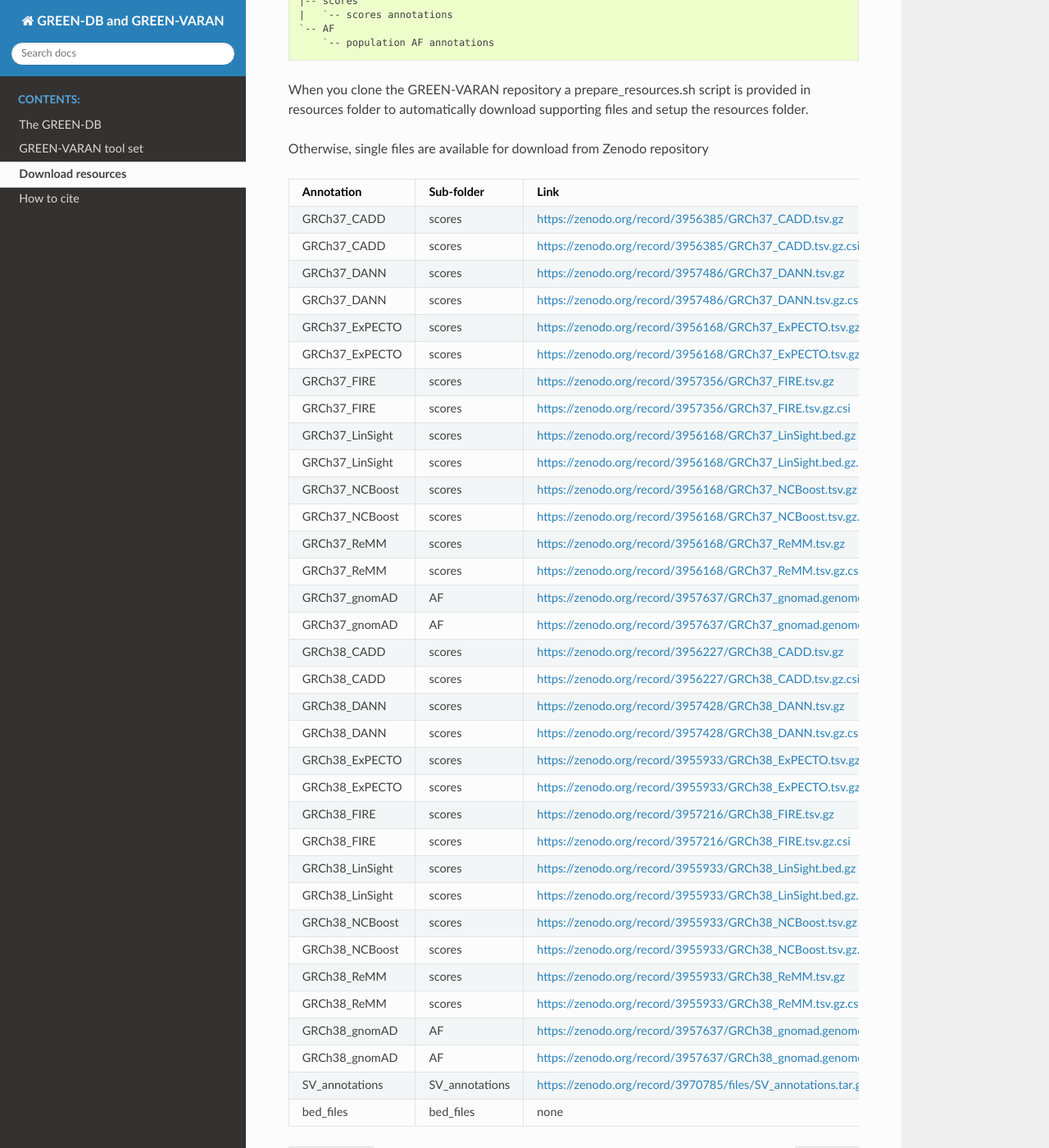
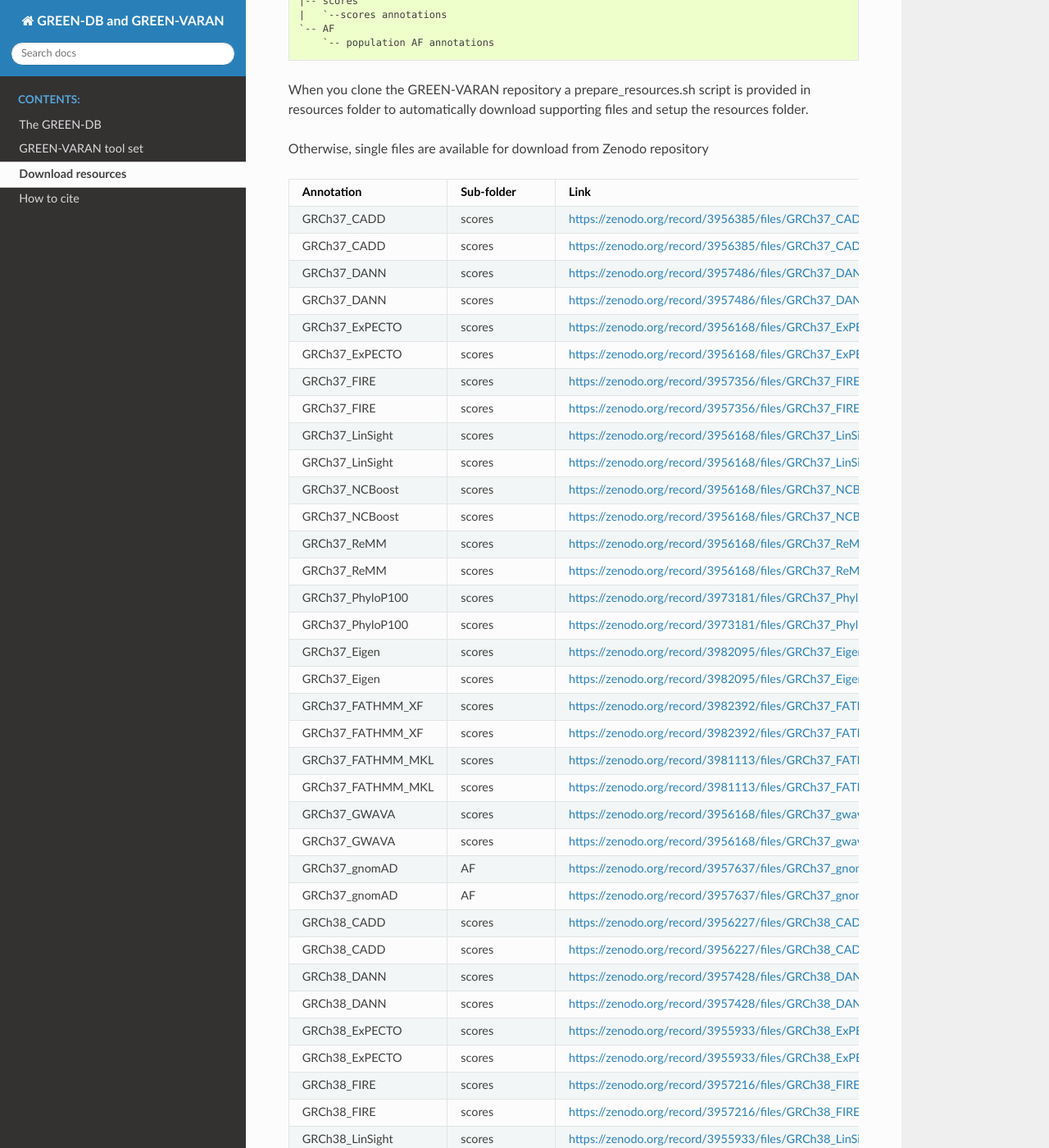
Before and after one commit to edg1983/GREEN-VARAN, a Sphinx documentation site: the page built from docs/Download.rst, in a window 1280 px wide and 1400 px high, scrolled down 394 px. Shown: the whole window at 82% size. Built offline with Sphinx 7.4.7 and the Read the Docs theme 2.0.0, drawn with Linux system fonts in a browser that asks for light colours; some of the changed text lies outside the part shown.

Commit message:
Updated docs and readme

```diff
--- a/docs/Download.rst
+++ b/docs/Download.rst
@@ -5,7 +5,7 @@ To perform annotations GREEN-VARAN tools require a series of supporting files.
 By default, various resources are expected in the ``resources`` folder within the tool folder.
 The expected folder structure in resources is as follow
 
-.. code-block:: bash
+.. code-block::
 
     .
     |-- SQlite
@@ -15,7 +15,7 @@ The expected folder structure in resources is as follow
     |-- bed_files
     |   `-- GREEN-DB BED files
     |-- scores
-    |   `-- scores annotations
+    |   `--scores annotations
     `-- AF
         `-- population AF annotations
 
@@ -28,37 +28,58 @@ Otherwise, single files are available for download from Zenodo repository
     :header: "Annotation","Sub-folder","Link"
     :widths: 20,20,60
 
-    GRCh37_CADD,scores,https://zenodo.org/record/3956385/GRCh37_CADD.tsv.gz
-    GRCh37_CADD,scores,https://zenodo.org/record/3956385/GRCh37_CADD.tsv.gz.csi
-    GRCh37_DANN,scores,https://zenodo.org/record/3957486/GRCh37_DANN.tsv.gz
-    GRCh37_DANN,scores,https://zenodo.org/record/3957486/GRCh37_DANN.tsv.gz.csi
-    GRCh37_ExPECTO,scores,https://zenodo.org/record/3956168/GRCh37_ExPECTO.tsv.gz
-    GRCh37_ExPECTO,scores,https://zenodo.org/record/3956168/GRCh37_ExPECTO.tsv.gz.csi
-    GRCh37_FIRE,scores,https://zenodo.org/record/3957356/GRCh37_FIRE.tsv.gz
-    GRCh37_FIRE,scores,https://zenodo.org/record/3957356/GRCh37_FIRE.tsv.gz.csi
-    GRCh37_LinSight,scores,https://zenodo.org/record/3956168/GRCh37_LinSight.bed.gz
-    GRCh37_LinSight,scores,https://zenodo.org/record/3956168/GRCh37_LinSight.bed.gz.csi
-    GRCh37_NCBoost,scores,https://zenodo.org/record/3956168/GRCh37_NCBoost.tsv.gz
-    GRCh37_NCBoost,scores,https://zenodo.org/record/3956168/GRCh37_NCBoost.tsv.gz.csi
-    GRCh37_ReMM,scores,https://zenodo.org/record/3956168/GRCh37_ReMM.tsv.gz
-    GRCh37_ReMM,scores,https://zenodo.org/record/3956168/GRCh37_ReMM.tsv.gz.csi
-    GRCh37_gnomAD,AF,https://zenodo.org/record/3957637/GRCh37_gnomad.genomes.vcf.gz
-    GRCh37_gnomAD,AF,https://zenodo.org/record/3957637/GRCh37_gnomad.genomes.vcf.gz.csi
-    GRCh38_CADD,scores,https://zenodo.org/record/3956227/GRCh38_CADD.tsv.gz
-    GRCh38_CADD,scores,https://zenodo.org/record/3956227/GRCh38_CADD.tsv.gz.csi
-    GRCh38_DANN,scores,https://zenodo.org/record/3957428/GRCh38_DANN.tsv.gz
-    GRCh38_DANN,scores,https://zenodo.org/record/3957428/GRCh38_DANN.tsv.gz.csi
-    GRCh38_ExPECTO,scores,https://zenodo.org/record/3955933/GRCh38_ExPECTO.tsv.gz
-    GRCh38_ExPECTO,scores,https://zenodo.org/record/3955933/GRCh38_ExPECTO.tsv.gz.csi
-    GRCh38_FIRE,scores,https://zenodo.org/record/3957216/GRCh38_FIRE.tsv.gz
-    GRCh38_FIRE,scores,https://zenodo.org/record/3957216/GRCh38_FIRE.tsv.gz.csi
-    GRCh38_LinSight,scores,https://zenodo.org/record/3955933/GRCh38_LinSight.bed.gz
-    GRCh38_LinSight,scores,https://zenodo.org/record/3955933/GRCh38_LinSight.bed.gz.csi
-    GRCh38_NCBoost,scores,https://zenodo.org/record/3955933/GRCh38_NCBoost.tsv.gz
-    GRCh38_NCBoost,scores,https://zenodo.org/record/3955933/GRCh38_NCBoost.tsv.gz.csi
-    GRCh38_ReMM,scores,https://zenodo.org/record/3955933/GRCh38_ReMM.tsv.gz
-    GRCh38_ReMM,scores,https://zenodo.org/record/3955933/GRCh38_ReMM.tsv.gz.csi
-    GRCh38_gnomAD,AF,https://zenodo.org/record/3957637/GRCh38_gnomad.genomes.vcf.gz
-    GRCh38_gnomAD,AF,https://zenodo.org/record/3957637/GRCh38_gnomad.genomes.vcf.gz.csi
+    GRCh37_CADD,scores,https://zenodo.org/record/3956385/files/GRCh37_CADD.tsv.gz
+    GRCh37_CADD,scores,https://zenodo.org/record/3956385/files/GRCh37_CADD.tsv.gz.csi
+    GRCh37_DANN,scores,https://zenodo.org/record/3957486/files/GRCh37_DANN.tsv.gz
+    GRCh37_DANN,scores,https://zenodo.org/record/3957486/files/GRCh37_DANN.tsv.gz.csi
+    GRCh37_ExPECTO,scores,https://zenodo.org/record/3956168/files/GRCh37_ExPECTO.tsv.gz
+    GRCh37_ExPECTO,scores,https://zenodo.org/record/3956168/files/GRCh37_ExPECTO.tsv.gz.csi
+    GRCh37_FIRE,scores,https://zenodo.org/record/3957356/files/GRCh37_FIRE.tsv.gz
+    GRCh37_FIRE,scores,https://zenodo.org/record/3957356/files/GRCh37_FIRE.tsv.gz.csi
+    GRCh37_LinSight,scores,https://zenodo.org/record/3956168/files/GRCh37_LinSight.bed.gz
+    GRCh37_LinSight,scores,https://zenodo.org/record/3956168/files/GRCh37_LinSight.bed.gz.csi
+    GRCh37_NCBoost,scores,https://zenodo.org/record/3956168/files/GRCh37_NCBoost.tsv.gz
+    GRCh37_NCBoost,scores,https://zenodo.org/record/3956168/files/GRCh37_NCBoost.tsv.gz.csi
+    GRCh37_ReMM,scores,https://zenodo.org/record/3956168/files/GRCh37_ReMM.tsv.gz
+    GRCh37_ReMM,scores,https://zenodo.org/record/3956168/files/GRCh37_ReMM.tsv.gz.csi
+    GRCh37_PhyloP100,scores,https://zenodo.org/record/3973181/files/GRCh37_PhyloP100.bed.gz
+    GRCh37_PhyloP100,scores,https://zenodo.org/record/3973181/files/GRCh37_PhyloP100.bed.gz.csi
+    GRCh37_Eigen,scores,https://zenodo.org/record/3982095/files/GRCh37_Eigen.tsv.gz
+    GRCh37_Eigen,scores,https://zenodo.org/record/3982095/files/GRCh37_Eigen.tsv.gz.csi
+    GRCh37_FATHMM_XF,scores,https://zenodo.org/record/3982392/files/GRCh37_FATHMM-XF_NC.tsv.gz
+    GRCh37_FATHMM_XF,scores,https://zenodo.org/record/3982392/files/GRCh37_FATHMM-XF_NC.tsv.gz.csi
+    GRCh37_FATHMM_MKL,scores,https://zenodo.org/record/3981113/files/GRCh37_FATHMM-MKL_NC.tsv.gz
+    GRCh37_FATHMM_MKL,scores,https://zenodo.org/record/3981113/files/GRCh37_FATHMM-MKL_NC.tsv.gz
+    GRCh37_GWAVA,scores,https://zenodo.org/record/3956168/files/GRCh37_gwava.bed.gz
+    GRCh37_GWAVA,scores,https://zenodo.org/record/3956168/files/GRCh37_gwava.bed.gz.csi
+    GRCh37_gnomAD,AF,https://zenodo.org/record/3957637/files/GRCh37_gnomad.genomes.vcf.gz
+    GRCh37_gnomAD,AF,https://zenodo.org/record/3957637/files/GRCh37_gnomad.genomes.vcf.gz.csi
+    GRCh38_CADD,scores,https://zenodo.org/record/3956227/files/GRCh38_CADD.tsv.gz
+    GRCh38_CADD,scores,https://zenodo.org/record/3956227/files/GRCh38_CADD.tsv.gz.csi
+    GRCh38_DANN,scores,https://zenodo.org/record/3957428/files/GRCh38_DANN.tsv.gz
+    GRCh38_DANN,scores,https://zenodo.org/record/3957428/files/GRCh38_DANN.tsv.gz.csi
+    GRCh38_ExPECTO,scores,https://zenodo.org/record/3955933/files/GRCh38_ExPECTO.tsv.gz
+    GRCh38_ExPECTO,scores,https://zenodo.org/record/3955933/files/GRCh38_ExPECTO.tsv.gz.csi
+    GRCh38_FIRE,scores,https://zenodo.org/record/3957216/files/GRCh38_FIRE.tsv.gz
+    GRCh38_FIRE,scores,https://zenodo.org/record/3957216/files/GRCh38_FIRE.tsv.gz.csi
+    GRCh38_LinSight,scores,https://zenodo.org/record/3955933/files/GRCh38_LinSight.bed.gz
+    GRCh38_LinSight,scores,https://zenodo.org/record/3955933/files/GRCh38_LinSight.bed.gz.csi
+    GRCh38_NCBoost,scores,https://zenodo.org/record/3955933/files/GRCh38_NCBoost.tsv.gz
+    GRCh38_NCBoost,scores,https://zenodo.org/record/3955933/files/GRCh38_NCBoost.tsv.gz.csi
+    GRCh38_ReMM,scores,https://zenodo.org/record/3955933/files/GRCh38_ReMM.tsv.gz
+    GRCh38_ReMM,scores,https://zenodo.org/record/3955933/files/GRCh38_ReMM.tsv.gz.csi
+    GRCh38_PhyloP100,scores,https://zenodo.org/record/3973181/files/GRCh38_PhyloP100.bed.gz
+    GRCh38_PhyloP100,scores,https://zenodo.org/record/3973181/files/GRCh38_PhyloP100.bed.gz.csi
+    GRCh38_Eigen,scores,https://zenodo.org/record/3982182/files/GRCh38_Eigen.tsv.gz
+    GRCh38_Eigen,scores,https://zenodo.org/record/3982182/files/GRCh38_Eigen.tsv.gz.csi
+    GRCh38_FATHMM_XF,scores,https://zenodo.org/record/3982484/files/GRCh38_FATHMM-XF_NC.tsv.gz
+    GRCh38_FATHMM_XF,scores,https://zenodo.org/record/3982484/files/GRCh38_FATHMM-XF_NC.tsv.gz.csi
+    GRCh38_FATHMM_MKL,scores,https://zenodo.org/record/3981121/files/GRCh38_FATHMM-MKL_NC.tsv.gz
+    GRCh38_FATHMM_MKL,scores,https://zenodo.org/record/3981121/files/GRCh38_FATHMM-MKL_NC.tsv.gz
+    GRCh38_GWAVA,scores,https://zenodo.org/record/3956168/files/GRCh38_gwava.bed.gz
+    GRCh38_GWAVA,scores,https://zenodo.org/record/3956168/files/GRCh38_gwava.bed.gz.csi
+    GRCh38_gnomAD,AF,https://zenodo.org/record/3957637/files/GRCh38_gnomad.genomes.vcf.gz
+    GRCh38_gnomAD,AF,https://zenodo.org/record/3957637/files/GRCh38_gnomad.genomes.vcf.gz.csi
     SV_annotations,SV_annotations,https://zenodo.org/record/3970785/files/SV_annotations.tar.gz
-    bed_files,bed_files,none
+    GREEN_DB_bed,bed_files,https://zenodo.org/record/3981033/files/GREEN-DB_v2_bedfiles.tar.gz
+    GREEN_DB_sqlite,SQlite,https://zenodo.org/record/3981033/files/GREEN-DB_v2_SQLite.tar.gz
--- a/docs/GREEN-VARAN_usage.rst
+++ b/docs/GREEN-VARAN_usage.rst
@@ -50,15 +50,15 @@ If prioritization is active (-p, --prioritize), an additional NC_VARCLASS field
 This fields is an integer from 0 to 13 wich summarize evidences supporting a regulatory impact for the variant.
 Higher values are associated to a higher probability of regulatory impact.
 
-**NB.** You need ReMM, LinSight and NCBoost scores available to run priotization mode.
+**NB.** You need ReMM, FATHMM-MKL and NCBoost scores available to run priotization mode.
 These scores will be automatically addedd to annotations when prioritization mode is activated.
 
-Levels are based on GREEN-DB annotation and 3 prediction scores (ReMM, LinSight, NCBoost).
+Levels are based on GREEN-DB annotation and 3 prediction scores (ReMM, FATHMM-MKL, NCBoost).
 The FDR50 and TPR90 thresholds are defined in the GREEN-VARAN paper.
 
 +---------+---------------------------+-------------------------+-------------------+----------------------------+
 | Level   | 1 score above threshold   | Overlap GREEN-DB region | GREEN-DB          | Overlap any of             |
-|         | (ReMM, LinSight, NCBoost) |                         | constraint >= 0.9 | TFBS, DNase, UCNE, dbSuper |
+|         | (ReMM,FATHMM-MKL,NCBoost) |                         | constraint >= 0.9 | TFBS, DNase, UCNE, dbSuper |
 +=========+===========================+=========================+===================+============================+
 | 13      |           FDR50           |            X            |         X         |                 X          |
 +---------+---------------------------+-------------------------+-------------------+----------------------------+
--- a/docs/GREEN_DB.rst
+++ b/docs/GREEN_DB.rst
@@ -28,6 +28,9 @@ extended bed files for easy integration into existing analysis pipelines.
 
 For details on how the database was compiled please refer to the original publication
 ##OURPAPER##
+
+The GREEN-DB database is available for free for **academic use** and available for download
+in a `Zenodo repository <https://zenodo.org/record/3981033>`_
 
 Summary statistics on the database
 ~~~~~~~~~~~~~~~~~~~~~~~~~~~~~~~~~~
```
Also changed, not shown: README.md (+3 -2 lines), 11 other files.
